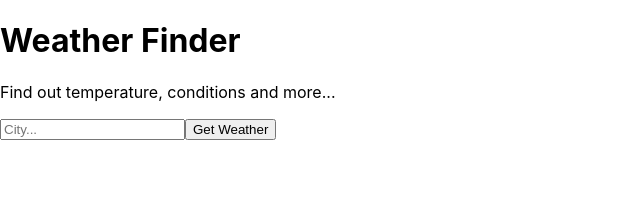
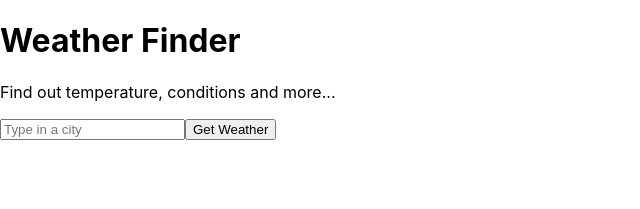
Before and after one commit to danbuckland1/weatherapp, a React (Create React App) app: page / in a window 1280 px wide. Shown: the top 209 px of the page, without its empty margins (0-640 px from the left). Built offline with nearby package versions, Linux system fonts and the light colour scheme.

Commit message:
Minor placeholder adjustment

```diff
--- a/src/components/Form.js
+++ b/src/components/Form.js
@@ -4,7 +4,7 @@ class Form extends React.Component {
   render() {
     return (
       <form onSubmit={this.props.getWeather}>
-        <input type="text" name="city" placeholder="City..." />
+        <input type="text" name="city" placeholder="Type in a city" />
         <button>Get Weather</button>
       </form>
     );
```
